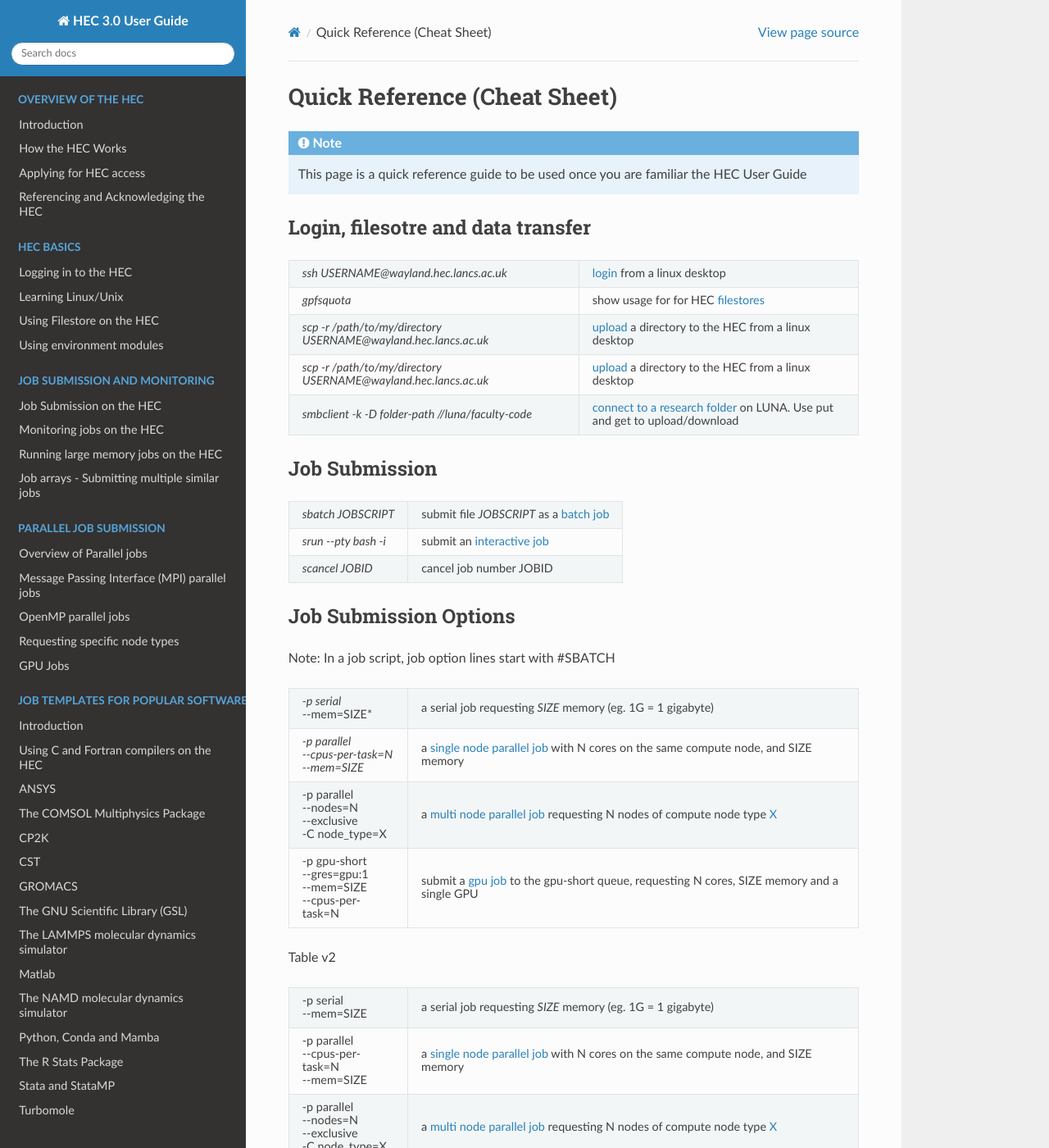
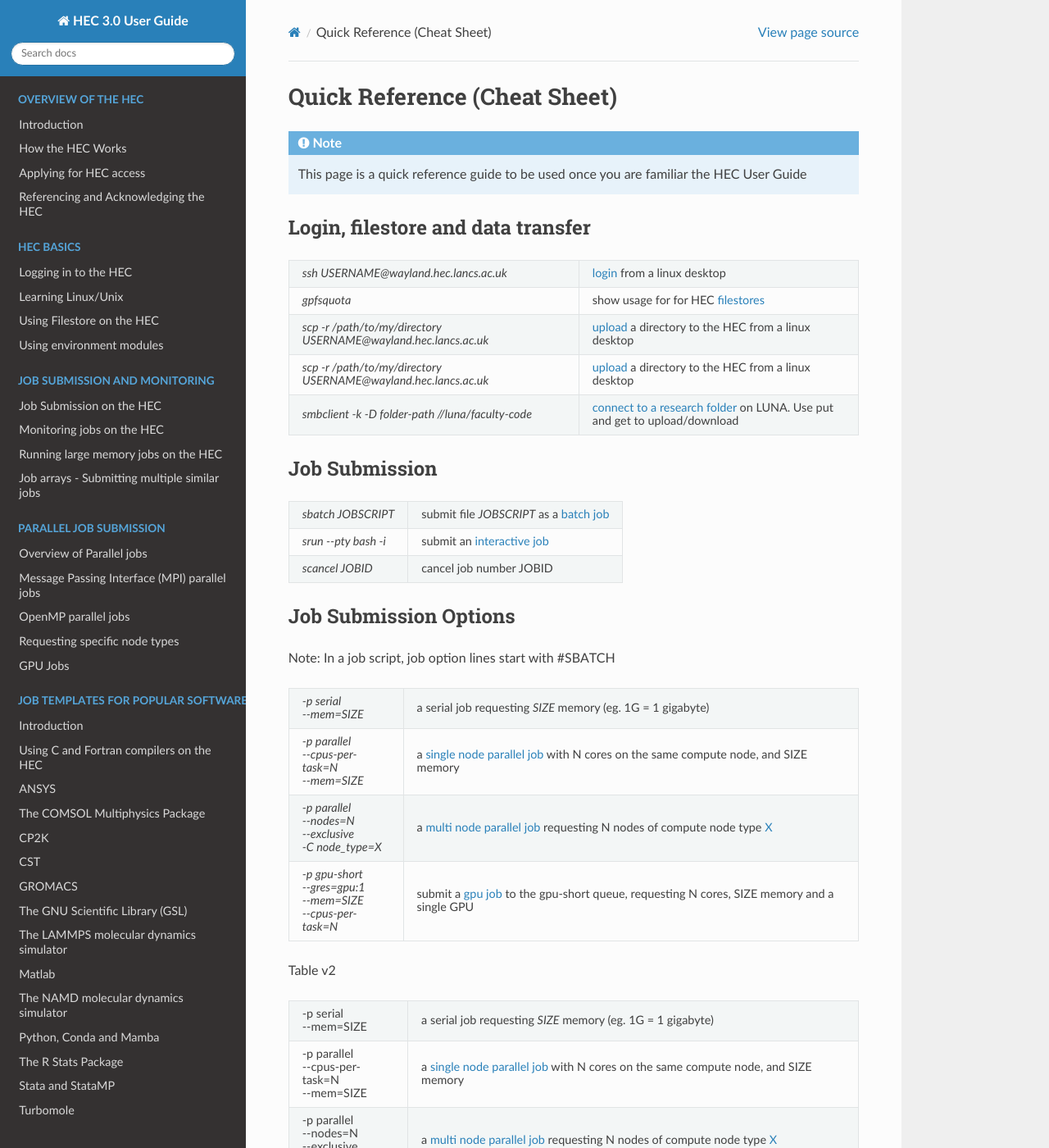
Before and after one commit to MikePacey/Lancaster-HEC, a Sphinx documentation site: the page built from docs/cheatsheet.rst, in a window 1280 px wide and 1400 px high. Shown: the whole window at 82% size. Built offline with Sphinx 7.4.7 and the Read the Docs theme 3.1.0, drawn with Linux system fonts in a browser that asks for light colours; formulas are drawn with MathJax 3.

```diff
--- a/docs/cheatsheet.rst
+++ b/docs/cheatsheet.rst
@@ -6,7 +6,7 @@ Quick Reference (Cheat Sheet)
    This page is a quick reference guide to be used once you are familiar
    the HEC User Guide
 
-Login, filesotre and data transfer
+Login, filestore and data transfer
 ----------------------------------
 
 .. list-table::
@@ -41,9 +41,9 @@ Note: In a job script, job option lines start with #SBATCH
 
 .. list-table::
 
-  * - *-p serial*
+  * - `-p serial`
 
-      -\-mem=SIZE*
+      `-\-mem=SIZE`
 
     - a :ref:`serial job<serial job>` requesting *SIZE* memory (eg. 1G = 1 gigabyte)
 
@@ -55,23 +55,23 @@ Note: In a job script, job option lines start with #SBATCH
 
     -  a :ref:`single node parallel job<open mp>` with N cores on the same compute node, and SIZE memory
 
-  * - -p parallel
+  * - `-p parallel`
 
-      -\-nodes=N
+      `-\-nodes=N`
 
-      -\-exclusive
+      `-\-exclusive`
 
-      -C node_type=X
+      `-C node_type=X`
 
     - a :ref:`multi node parallel job<mpi jobs>` requesting N nodes of compute node type :ref:`X<node types>`
 
-  * - -p gpu-short
+  * - `-p gpu-short`
 
-      -\-gres=gpu:1
+      `-\-gres=gpu:1`
 
-      -\-mem=SIZE
+      `-\-mem=SIZE`
 
-      -\-cpus-per-task=N
+      `-\-cpus-per-task=N`
 
     - submit a :ref:`gpu job<gpu jobs>` to the gpu-short queue, requesting N cores, SIZE memory and a single GPU
 
```
